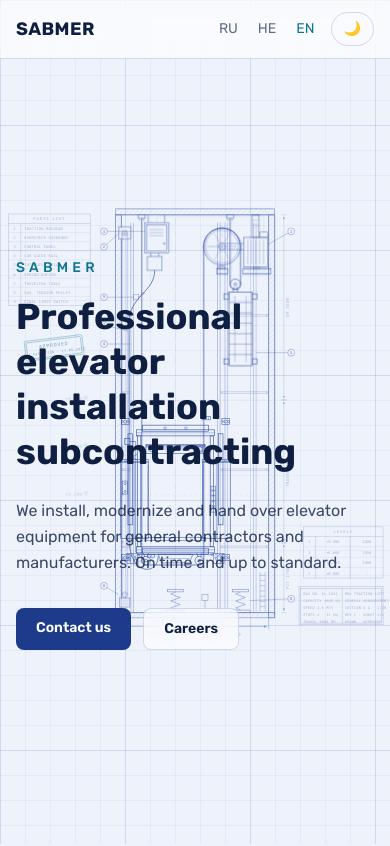
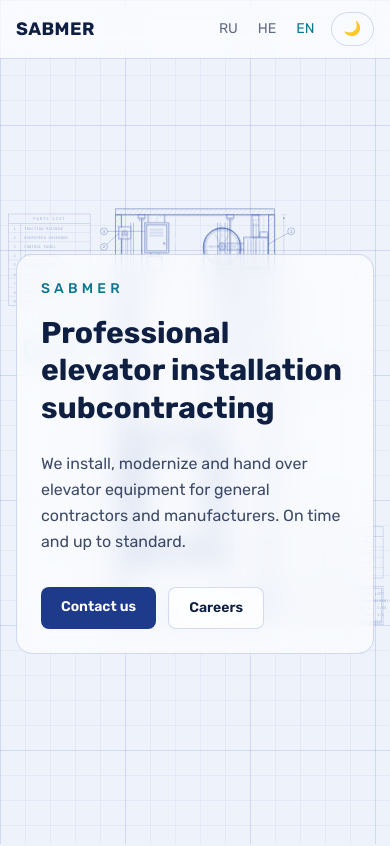
Before and after one commit to ArtemiyPank/sabmer-website, a Next.js app: page /en in a window 390 px wide. Shown: the top 846 px of the page. Built offline with nearby package versions, Linux system fonts and the light colour scheme.

Commit message:
Add mobile hero card backdrop, tune heading scale

```diff
--- a/app/[locale]/page.tsx
+++ b/app/[locale]/page.tsx
@@ -28,14 +28,14 @@ export default async function Home({ params }: PageProps<"/[locale]">) {
       <main className="mx-auto max-w-6xl px-4 md:px-6">
         {/* ---- Hero ---- */}
         <section className="flex min-h-svh items-center pt-16">
-          <div className="max-w-xl">
+          <div className="max-w-xl max-md:rounded-2xl max-md:border max-md:p-6 max-md:backdrop-blur-md max-md:[background-color:var(--card)] max-md:[border-color:var(--card-border)]">
             <p
               className="text-sm font-medium uppercase tracking-[0.3em]"
               style={{ color: "var(--bp-accent)" }}
             >
               SABMER
             </p>
-            <h1 className="mt-4 text-4xl font-bold leading-tight md:text-5xl">
+            <h1 className="mt-4 text-3xl font-bold leading-tight sm:text-4xl md:text-5xl">
               {t("Hero.tagline")}
             </h1>
             <p className="mt-6 max-w-md leading-relaxed opacity-80">
```
